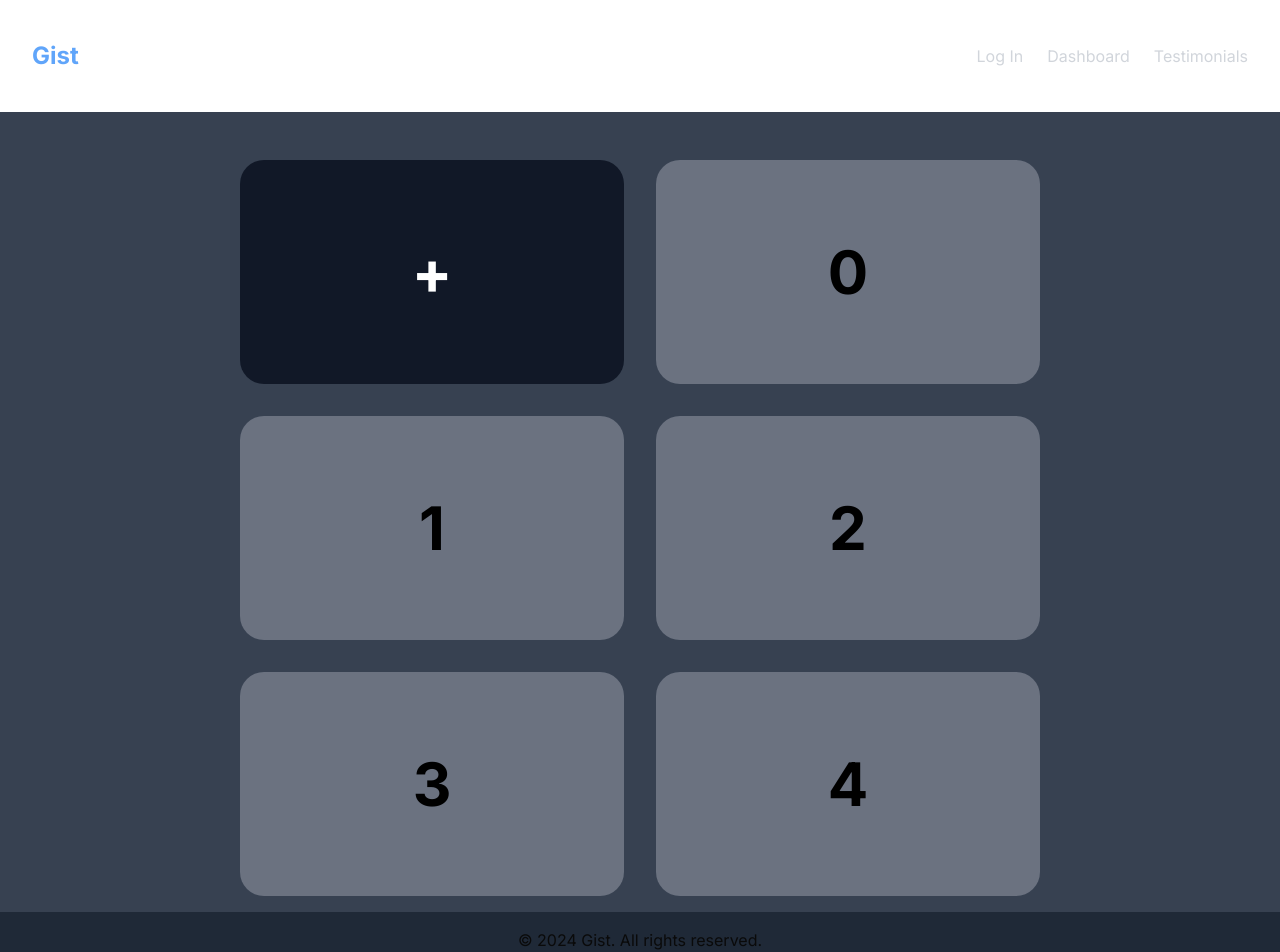
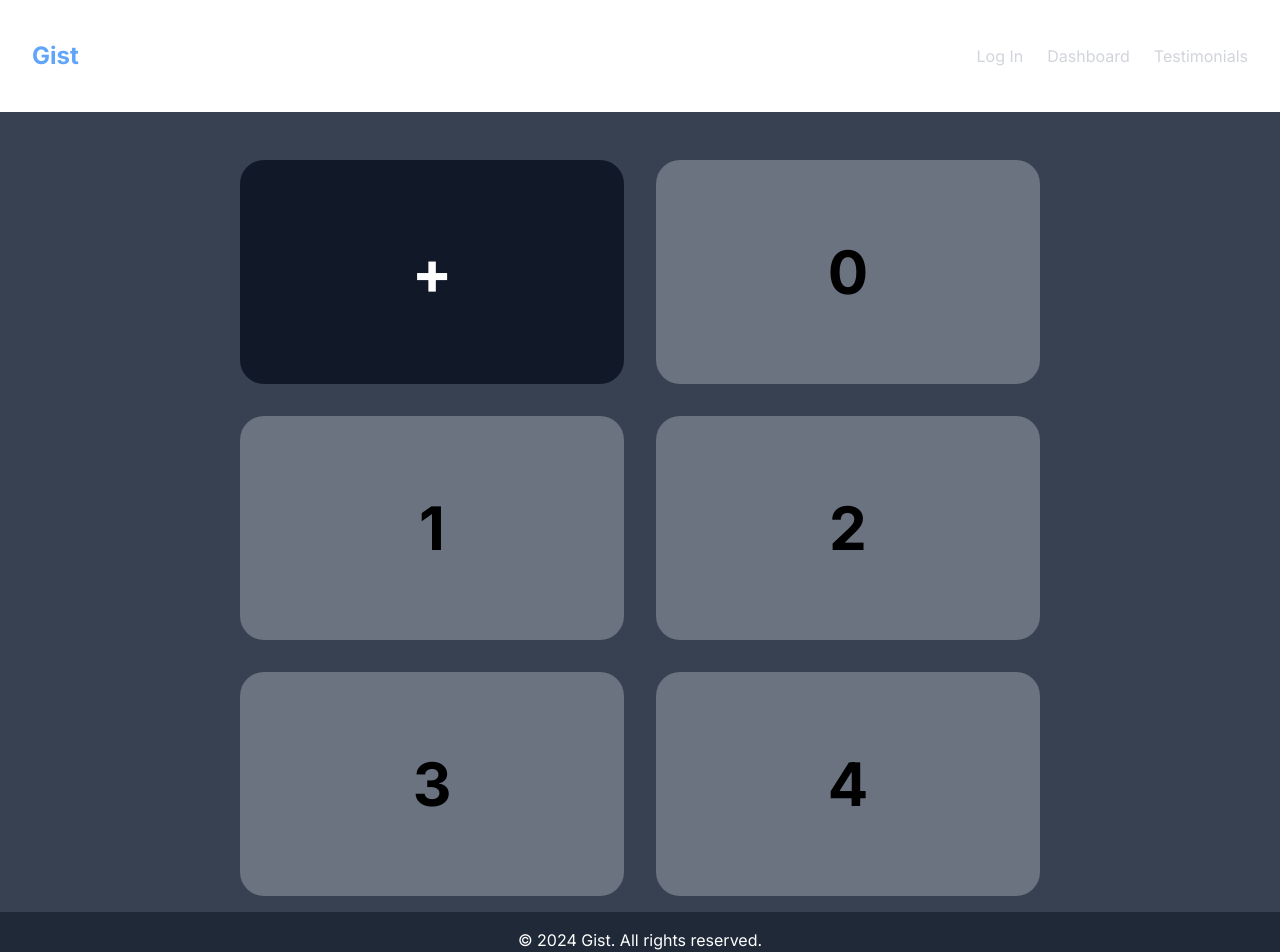
Before and after one commit to michaelgbcole/gist-frontend, a Next.js app in the folder gist-frontend-real/: page /test in a window 1280 px wide. Shown: the top 952 px of the page. Built offline with nearby package versions, Linux system fonts and the light colour scheme.

Commit message:
fix footer

```diff
--- a/gist-frontend-real/src/components/footer.tsx
+++ b/gist-frontend-real/src/components/footer.tsx
@@ -2,7 +2,7 @@
 const Footer = () => {
     return (
     <footer className="bg-gray-800 py-4">
-        <div className="container mx-auto px-4 text-center">
+        <div className="container mx-auto px-4 text-center text-white">
           <p>&copy; 2024 Gist. All rights reserved.</p>
         </div>
       </footer>
```
